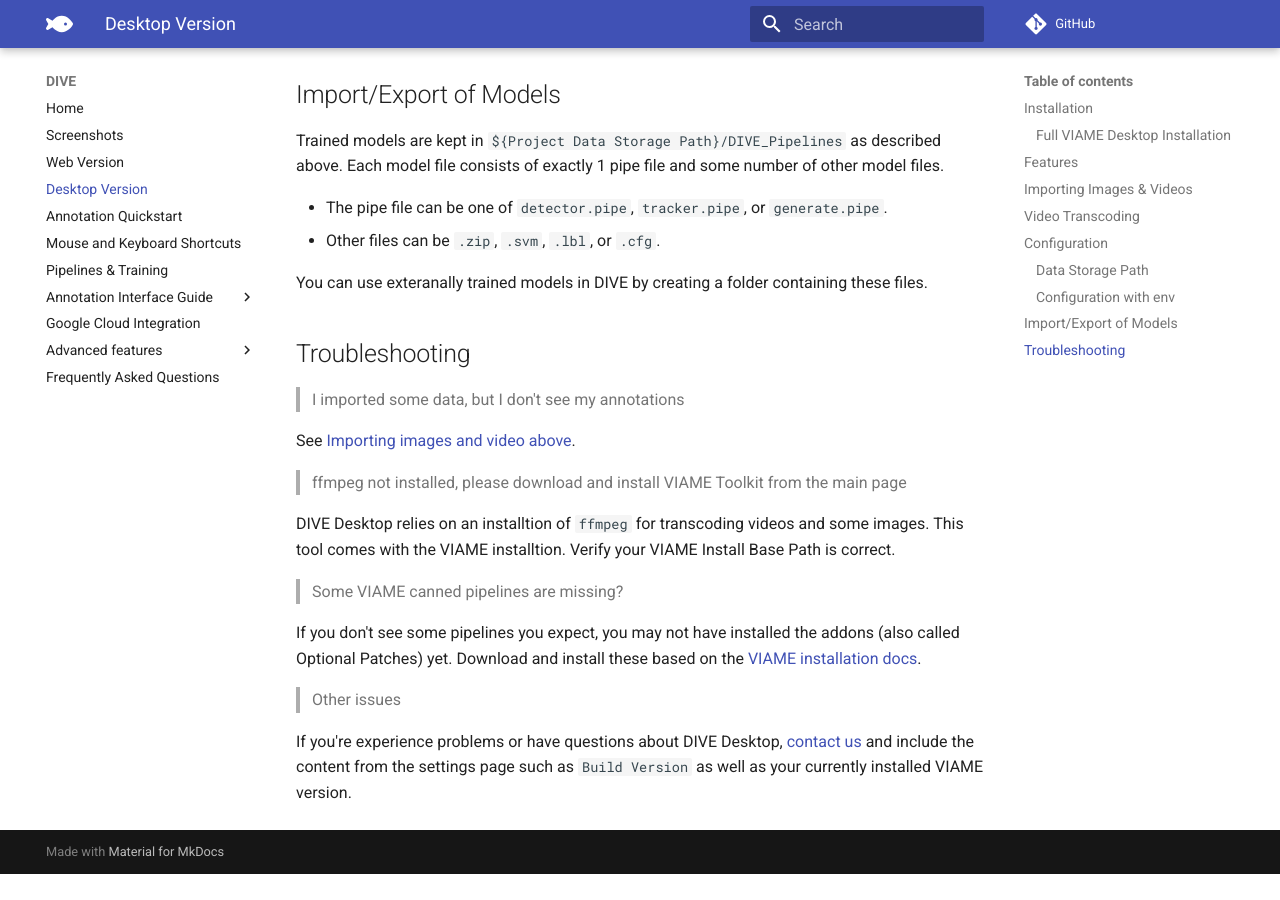
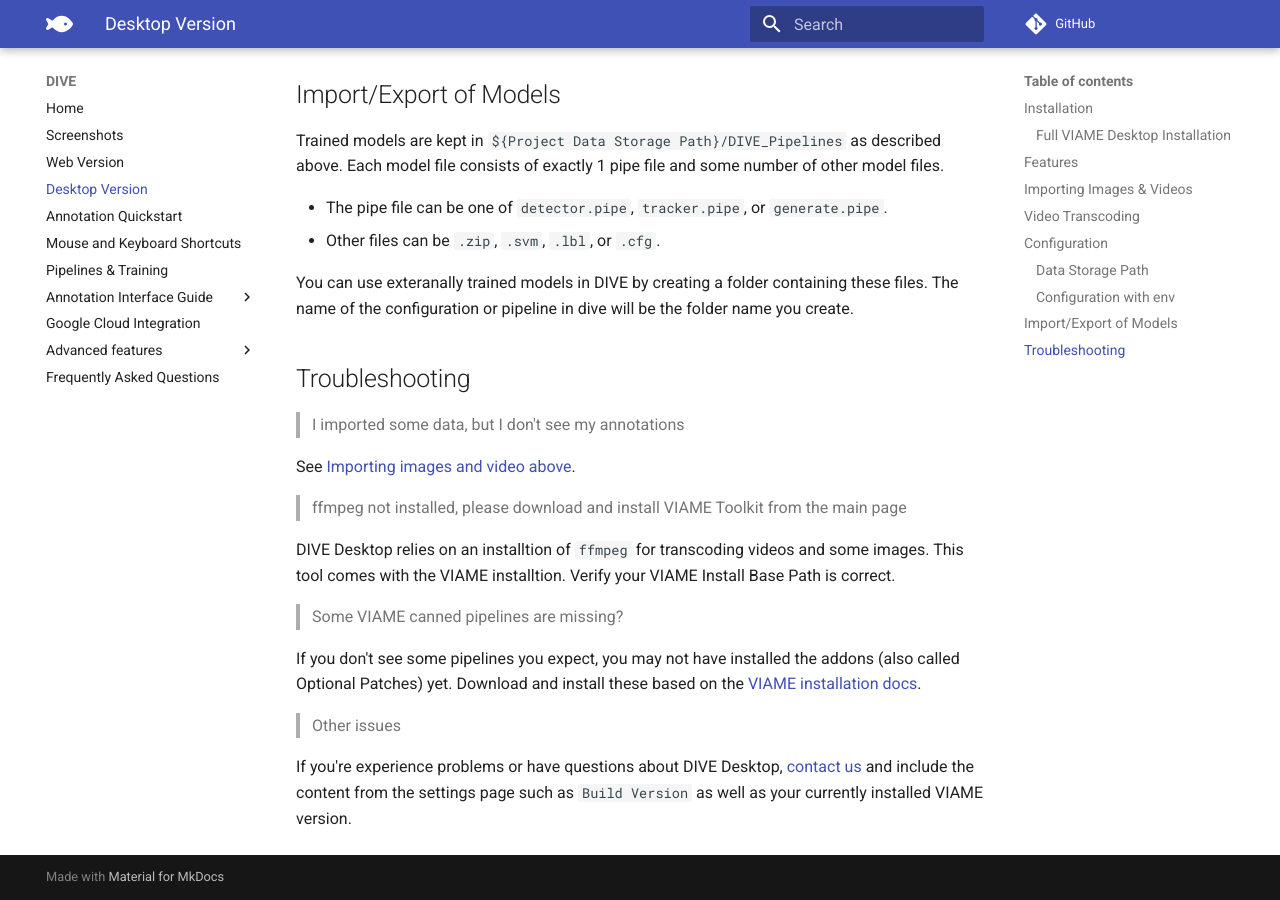
Before and after one commit to Kitware/dive, an MkDocs documentation site: the page built from docs/Dive-Desktop.md, in a window 1280 px wide and 900 px high, scrolled down 4107 px. Built offline with MkDocs 1.6.1 and Material for MkDocs 9.7.7, drawn with Linux system fonts in a browser that asks for light colours; comment, search, counter and statistics services are not loaded; before the commit the page ends 4981 px from its top, so only the background shows below that.

Commit message:
Add comment about folder name

```diff
--- a/docs/Dive-Desktop.md
+++ b/docs/Dive-Desktop.md
@@ -114,7 +114,7 @@ Trained models are kept in `${Project Data Storage Path}/DIVE_Pipelines` as desc
 * The pipe file can be one of `detector.pipe`, `tracker.pipe`, or `generate.pipe`.
 * Other files can be `.zip`, `.svm`, `.lbl`, or `.cfg`.
 
-You can use exteranally trained models in DIVE by creating a folder containing these files.
+You can use exteranally trained models in DIVE by creating a folder containing these files.  The name of the configuration or pipeline in dive will be the folder name you create.
 
 ## Troubleshooting
 
```
